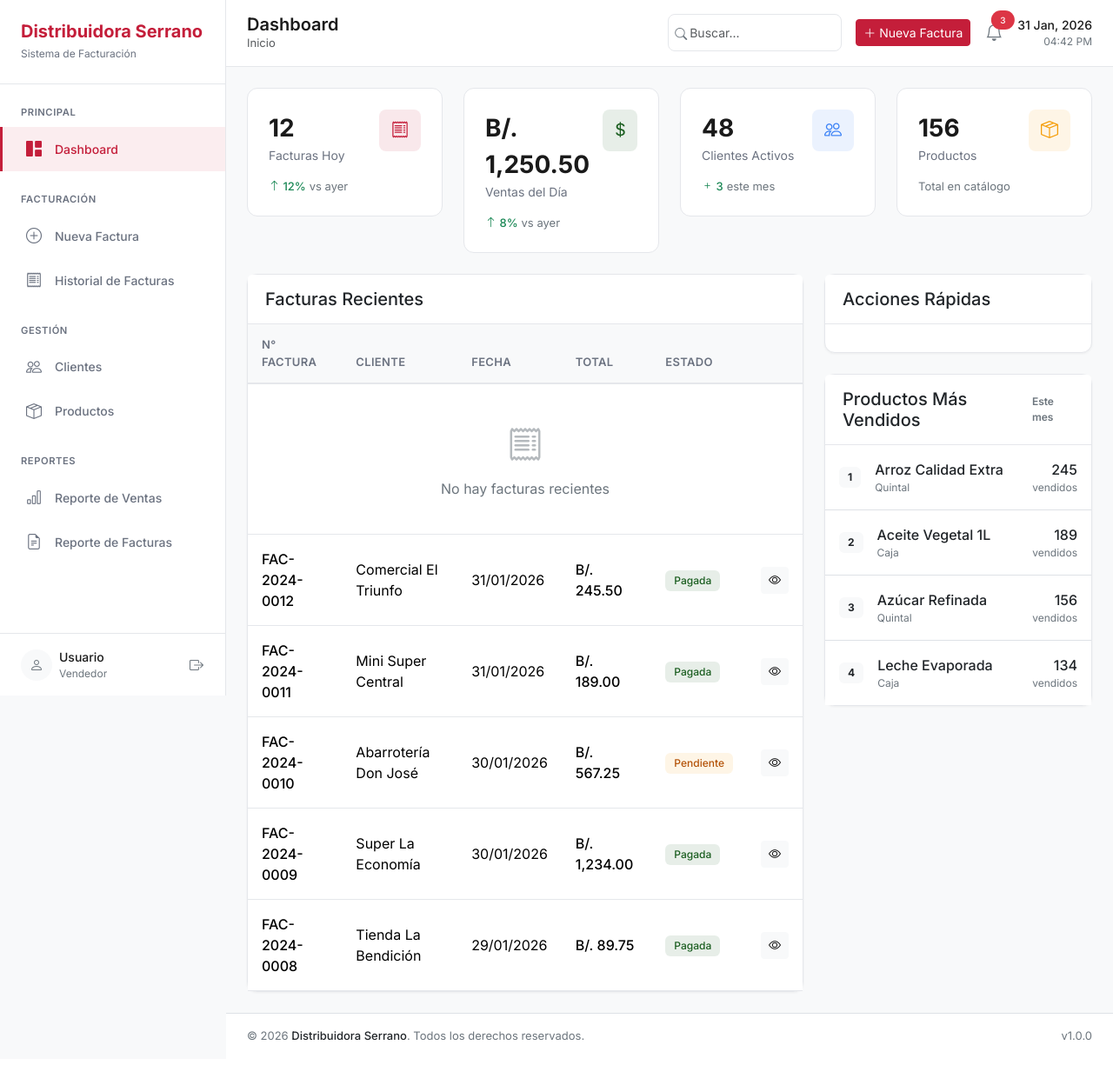
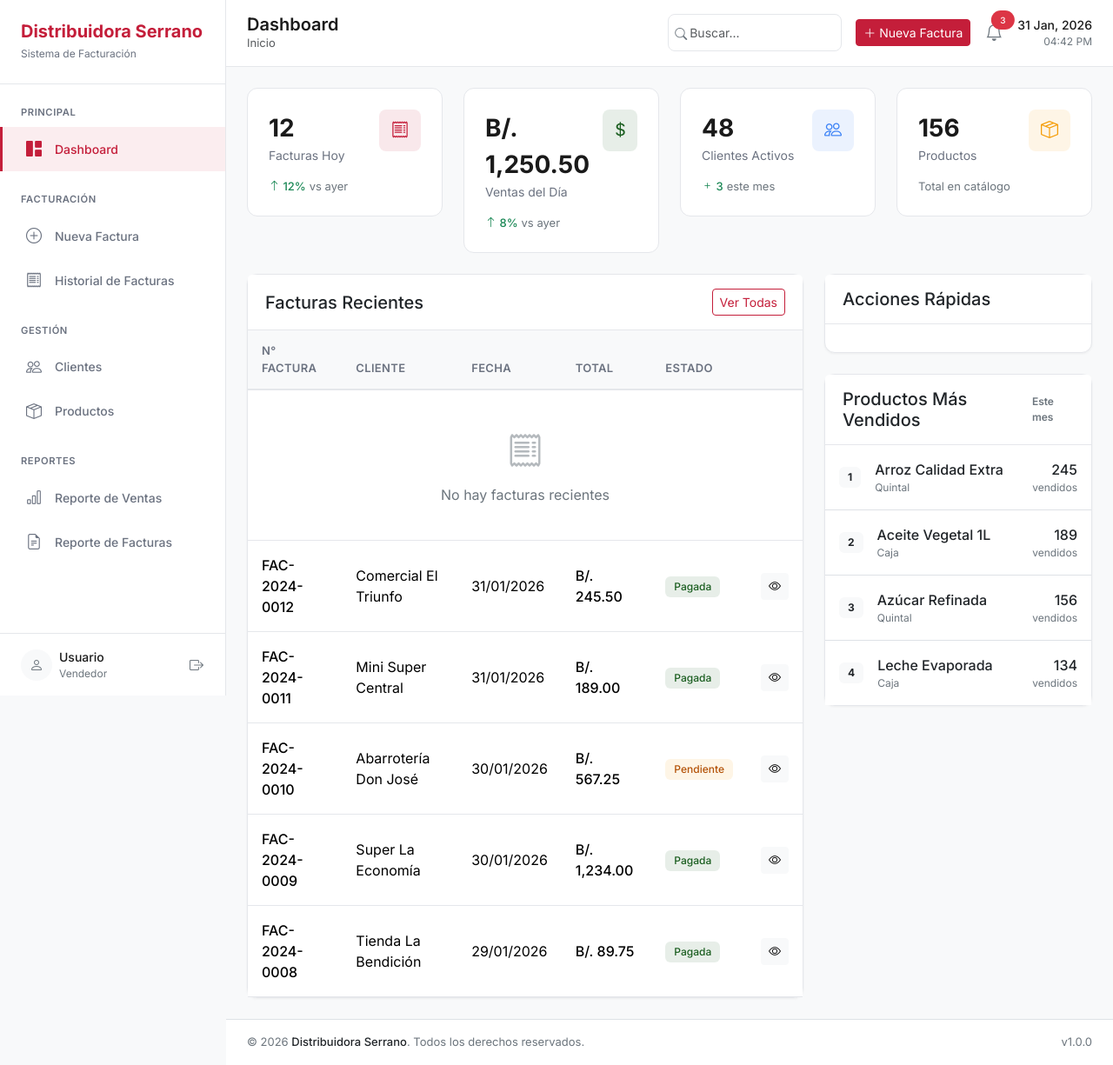
Before and after one commit to Andrs-31/DistribuidoraSerrano, a Laravel app: page /dashboard in a window 1280 px wide. Shown: the whole page at 87% size. Before the commit the page ends 1197 px from the top, so only its background shows below. Run offline with Laravel 12, Linux system fonts and the light colour scheme.

Commit message:
Habilitando btn de ver todas en facturacion

```diff
--- a/resources/views/dashboard/index.blade.php
+++ b/resources/views/dashboard/index.blade.php
@@ -88,9 +88,9 @@
         <div class="card">
             <div class="card-header d-flex align-items-center justify-content-between">
                 <h5 class="mb-0">Facturas Recientes</h5>
-                {{-- <a href="{{ route('facturacion.index') }}" class="btn btn-sm btn-outline-primary">
+                <a href="{{ route('facturacion.index') }}" class="btn btn-sm btn-outline-primary">
                     Ver Todas
-                </a> --}}
+                </a>
             </div>
             <div class="card-body p-0">
                 <div class="table-responsive">
```
